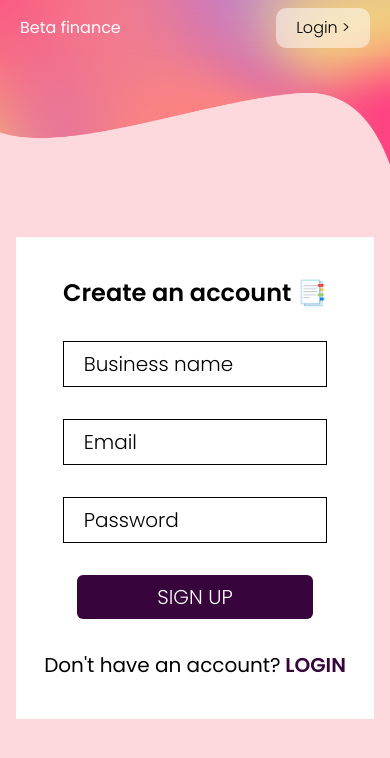
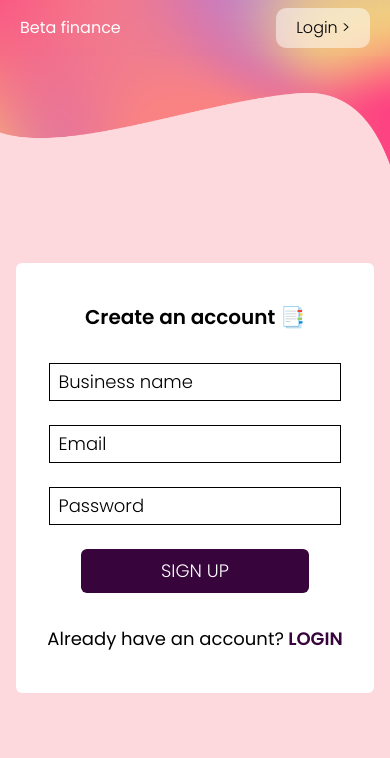
Before and after one commit to Phickayor/beta-finance, a Next.js app: page /auth/register in a window 390 px wide. Shown: the top 758 px of the page. Built offline with nearby package versions, Linux system fonts and the light colour scheme; no server answers.

Commit message:
Sign Up page responsiveness

```diff
--- a/components/Admin/Welcome.jsx
+++ b/components/Admin/Welcome.jsx
@@ -5,9 +5,9 @@ function Welcome(props) {
   return (
     <div className="mx-auto lg:w-11/12 text-center rounded-md space-y-4 md:space-y-6 bg-purple p-6 md:p-8 lg:p-12 text-white ">
       <h1 className="text-xl md:text-2xl font-poppins-light">
-        Welcome James ✌️{" "}
+        Welcome James ✌️
       </h1>
-      <p className="text-3xl md:text-5xl font-poppins-semibold">$1000.00</p>
+      <p className="text-3xl md:text-5xl font-poppins-semibold">₦1000.00</p>
       <div className="flex justify-center gap-5 md:gap-8 lg:gap-10 action-btn-parents text-lg md:text-xl lg:text-2xl py-4">
         <Link href="/admin/clients">Customers</Link>
         <Link href="/admin/withdraw">Withdraw</Link>
--- a/components/Login.jsx
+++ b/components/Login.jsx
@@ -51,7 +51,7 @@ function Login() {
     }
   };
   return (
-    <div className="relative bg-white mx-auto w-11/12 md:w-10/12 lg:w-9/12 space-y-8 px-5 py-10 text-center">
+    <div className="rounded-md relative bg-white mx-auto w-11/12 md:w-10/12 lg:w-9/12 space-y-8 px-5 py-10 text-center">
       <h1 className="text-xl md:text-2xl lg:text-3xl font-poppins-semibold ">
         Login to your account 📑
       </h1>
--- a/components/Otp.jsx
+++ b/components/Otp.jsx
@@ -22,7 +22,7 @@ function Otp(props) {
       alert(data.message);
       if (data.success) {
         setValues(...values, data.data);
-        alert("another otp has been sent successfully")
+        alert("another otp has been sent successfully");
       }
     } catch (error) {
       alert(
@@ -70,7 +70,7 @@ function Otp(props) {
     }
   };
   return (
-    <div className="relative bg-white mx-auto w-11/12 md:w-10/12 space-y-8 px-5 py-10 text-xl text-center">
+    <div className="rounded-md relative bg-white mx-auto w-11/12 md:w-10/12 space-y-5 px-5 py-10 text-xl text-center">
       <h1 className="text-2xl font-poppins-semibold ">Verify</h1>
       <p className="font-poppins-light">
         Your Verification code has been sent to
@@ -79,9 +79,9 @@ function Otp(props) {
       </p>
       <form
         onSubmit={HandleVerification}
-        className="mx-auto md:w-9/12 p-5 font-poppins-light space-y-5 text-xl text-center"
+        className="mx-auto md:w-9/12 p-5 font-poppins-light space-y-5 md:space-y-10 text-xl text-center"
       >
-        <div className="grid grid-cols-4 px-10 gap-4">
+        <div className="grid grid-cols-4 gap-4 ">
           {otpValues.map((value, index) => (
             <input
               key={index}
--- a/components/SignUp.jsx
+++ b/components/SignUp.jsx
@@ -24,7 +24,7 @@ function SignUp(props) {
       email: "jetawof@gmail.com",
       verificationKey: "dddddddddddddddddd"
     });
-
+    //Commenting till i get access to server
     // try {
     //   const res = await fetch(`${baseurl}/signup`, {
     //     method: "POST",
@@ -46,11 +46,13 @@ function SignUp(props) {
     // }
   };
   return (
-    <div className="relative bg-white mx-auto w-11/12 md:w-10/12 space-y-8 px-5 py-10 text-xl text-center">
-      <h1 className="text-2xl font-poppins-semibold ">Create an account 📑</h1>
+    <div className="rounded-md relative bg-white mx-auto w-11/12 md:w-10/12 lg:w-9/12 space-y-8 px-5 py-10 text-center">
+      <h1 className="text-xl md:text-2xl lg:text-3xl font-poppins-semibold ">
+        Create an account 📑
+      </h1>
       <form
         onSubmit={HandleSubmit}
-        className=" mx-auto w-10/12 [&>*]:block space-y-8 font-poppins-light"
+        className=" mx-auto w-11/12 md:w-10/12 [&>*]:block space-y-6 md:space-y-8 lg:space-y-10 font-poppins-light"
       >
         <input
           type="text"
@@ -59,7 +61,7 @@ function SignUp(props) {
           placeholder="Business name"
           value={formState.business_name}
           onChange={(e) => HandleContentChange(e)}
-          className="py-2 px-5 w-full text-xl focus:outline-none border border-black placeholder:text-black black text-black"
+          className="py-1 md:py-2 lg:py-5 px-2 md:px-5 lg:px-8 w-full text-lg md:text-xl lg:text-2xl focus:outline-none border border-black placeholder:text-black black text-black"
         />
         <input
           type="email"
@@ -68,7 +70,7 @@ function SignUp(props) {
           required
           value={formState.email}
           onChange={(e) => HandleContentChange(e)}
-          className="w-full border border-black py-2 px-5 text-xl focus:outline-none placeholder:text-black text-black"
+          className="py-1 md:py-2 lg:py-5 px-2 md:px-5 lg:px-8 w-full text-lg md:text-xl lg:text-2xl focus:outline-none border border-black placeholder:text-black black text-black"
         />
         <input
           type="password"
@@ -77,16 +79,16 @@ function SignUp(props) {
           required
           value={formState.pswd}
           onChange={(e) => HandleContentChange(e)}
-          className="w-full border border-black py-2 px-5 text-xl focus:outline-none placeholder:text-black text-black"
+          className="py-1 md:py-2 lg:py-5 px-2 md:px-5 lg:px-8 w-full text-lg md:text-xl lg:text-2xl focus:outline-none border border-black placeholder:text-black black text-black"
         />{" "}
         <input
           type="Submit"
           value="SIGN UP"
-          className="hover:scale-105 rounded-md mx-auto py-2 px-20 text-xl cursor-pointer bg-purple text-white"
+          className="rounded-md hover:scale-105 duration-300 mx-auto md:py-4 py-2 px-20 text-lg md:text-xl lg:text-2xl cursor-pointer bg-purple text-white"
         />
       </form>
-      <p>
-        Don&apos;t have an account?
+      <p className="text-lg md:text-xl lg:text-2xl ">
+        Already have an account?
         <Link href="/auth/" className="text-purple font-poppins-semibold">
           &nbsp;LOGIN
         </Link>
```
